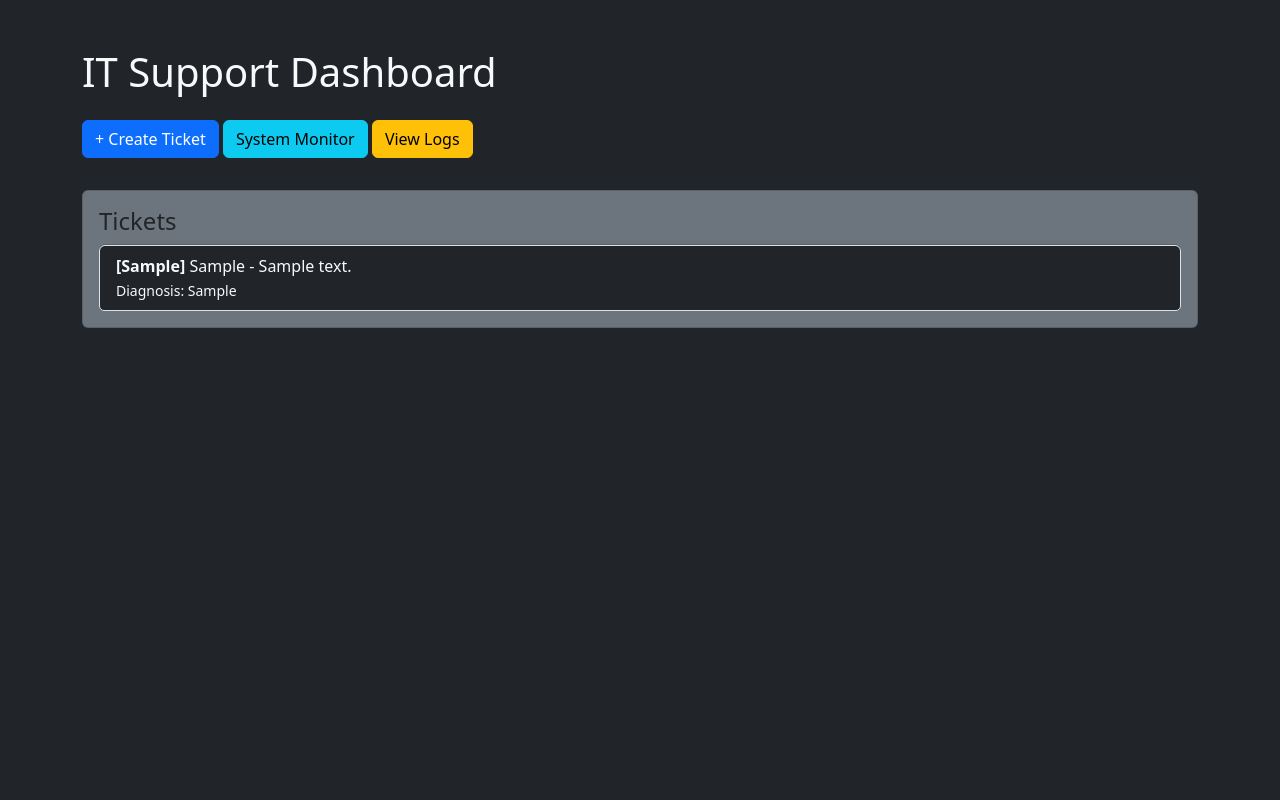
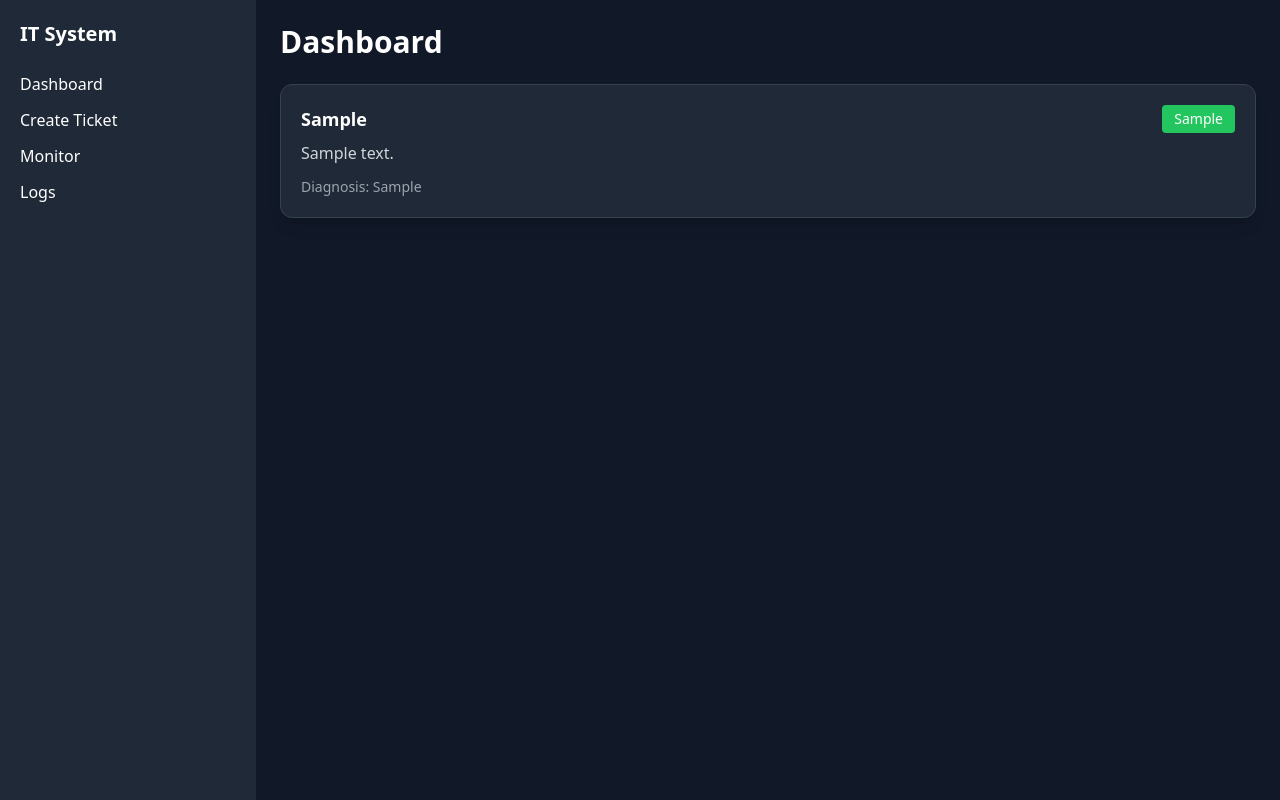
Before and after one commit to ShaikMehboobAli6/it-support-system, a Flask app: page / in a window 1280 px wide. Run offline with Flask 3, Linux system fonts and the light colour scheme; tables that the repository leaves empty hold one stand-in row (values such as "Sample post"); some libraries are stand-ins or nearby versions.

Commit message:
Updated UI with Tailwind Body

```diff
--- a/templates/index.html
+++ b/templates/index.html
@@ -2,31 +2,61 @@
 <html>
 <head>
     <title>IT Support System</title>
-    <link href="https://cdn.jsdelivr.net/npm/bootstrap@5.3.0/dist/css/bootstrap.min.css" rel="stylesheet">
+    <script src="https://cdn.tailwindcss.com"></script>
 </head>
 
-<body class="bg-dark text-light">
+<body class="bg-gray-900 text-white">
 
-<div class="container mt-5">
+<div class="flex">
 
-    <h1 class="mb-4">IT Support Dashboard</h1>
+    <!-- Sidebar -->
+    <div class="w-64 h-screen bg-gray-800 p-5">
+        <h2 class="text-xl font-bold mb-6">IT System</h2>
 
-    <a href="/create" class="btn btn-primary mb-3">+ Create Ticket</a>
-    <a href="/monitor" class="btn btn-info mb-3">System Monitor</a>
-    <a href="/logs" class="btn btn-warning mb-3">View Logs</a>
+        <a href="/" class="block mb-3 hover:text-blue-400">Dashboard</a>
+        <a href="/create" class="block mb-3 hover:text-blue-400">Create Ticket</a>
+        <a href="/monitor" class="block mb-3 hover:text-blue-400">Monitor</a>
+        <a href="/logs" class="block hover:text-blue-400">Logs</a>
+    </div>
 
-    <div class="card bg-secondary p-3 mt-3">
-        <h4>Tickets</h4>
-        <ul class="list-group">
+    <!-- Main Content -->
+    <div class="flex-1 p-6">
+
+        <h1 class="text-3xl font-bold mb-6">Dashboard</h1>
+
+        <!-- Tickets -->
+        <div class="grid gap-4">
             {% for ticket in tickets %}
-            <li class="list-group-item bg-dark text-light">
-                <strong>[{{ ticket['priority'] }}]</strong>
-                {{ ticket['issue_type'] }} - {{ ticket['description'] }}
-                <br>
-                <small>Diagnosis: {{ ticket['diagnosis'] }}</small>
-            </li>
+            <div class="bg-gray-800 p-5 rounded-xl shadow-lg border border-gray-700">
+
+                <div class="flex justify-between">
+                    <h3 class="text-lg font-semibold">
+                        {{ ticket['issue_type'] }}
+                    </h3>
+
+                    <span class="
+                        px-3 py-1 rounded text-sm
+                        {% if ticket['priority'] == 'High' %} bg-red-500
+                        {% elif ticket['priority'] == 'Medium' %} bg-yellow-500
+                        {% else %} bg-green-500
+                        {% endif %}
+                    ">
+                        {{ ticket['priority'] }}
+                    </span>
+                </div>
+
+                <p class="text-gray-300 mt-2">
+                    {{ ticket['description'] }}
+                </p>
+
+                <p class="text-sm text-gray-400 mt-3">
+                    Diagnosis: {{ ticket['diagnosis'] }}
+                </p>
+
+            </div>
             {% endfor %}
-        </ul>
+        </div>
+
     </div>
 
 </div>
```
